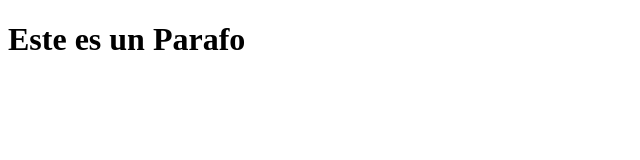
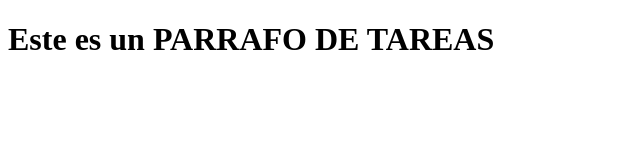
Before and after one commit to Compartir54/Proyectogit, a plain HTML site: page index.html in a window 1280 px wide. Shown: the whole page, without its empty margins (0-640 px from the left). Drawn offline with Linux system fonts and the light colour scheme.

Commit message:
Update index.html

```diff
--- a/index.html
+++ b/index.html
@@ -8,7 +8,7 @@
 </head>
 <body>
     <h1>
-      Este es un Parafo
+      Este es un PARRAFO DE TAREAS
     </h1>
 </body>
 </html>
```
